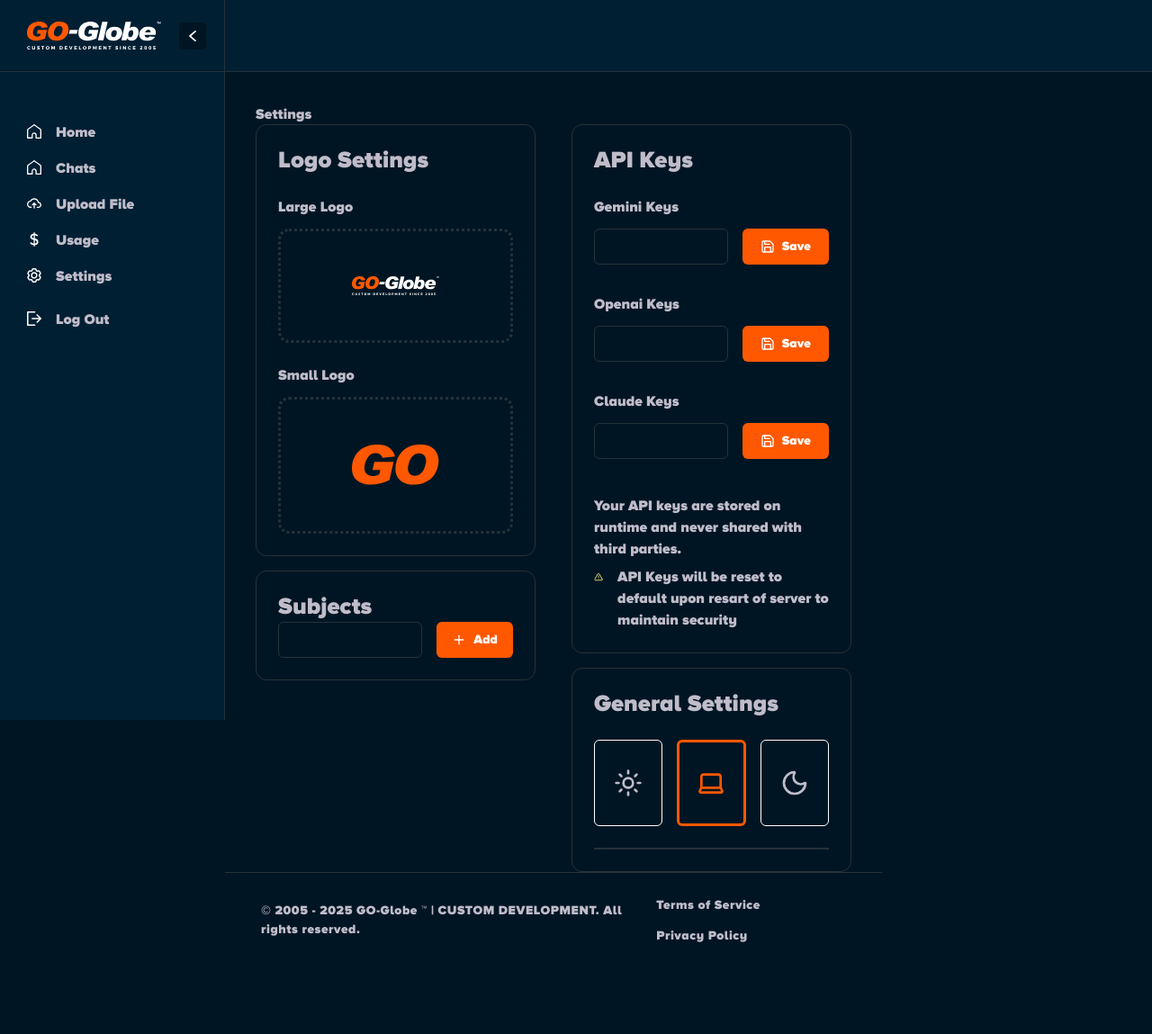
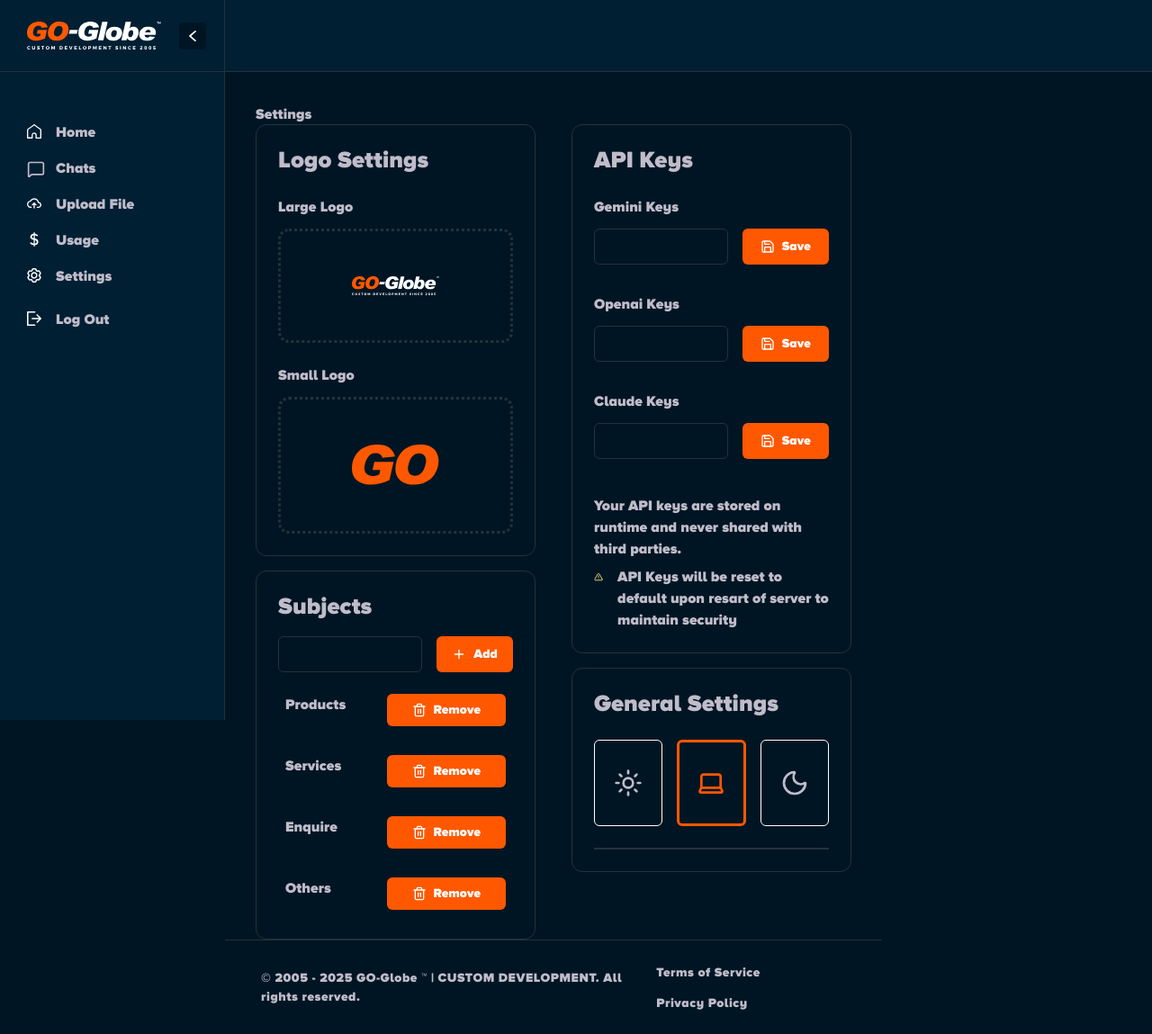
Before and after one commit to humamchoudhary/go-globe-bot, a Flask app: page /admin/settings in a window 1280 px wide. Shown: the whole page at 90% size. Before the commit the page ends 1047 px from the top, so only its background shows below. Run offline with Flask 3, Linux system fonts and the light colour scheme; the visitor is signed in with stand-in values (Sample User, id 1); parts of the project's set-up code (start-up, migrations or seed data) failed here and were passed over; some libraries are stand-ins or nearby versions.

Commit message:
Add predefined subjects

```diff
--- a/app.py
+++ b/app.py
@@ -49,7 +49,7 @@
             'small':
             '/static/img/logo-desktop-mini.svg',
         },
-        'subjects': [],
+        'subjects': set({'Services', 'Products', 'Enquire', 'Others'}),
         'apiKeys': {
             'claude': os.environ.get('CLAUDE_KEY', ''),
             'openAi': os.environ.get('OPENAI_KEY', ''),
@@ -60,7 +60,9 @@
 
     @app.context_processor
     def settings():
-        print(app.config['SETTINGS'])
+        # print(app.config['SETTINGS'])
+        app.config['SETTINGS']['subjects'] = sorted(
+            app.config['SETTINGS']['subjects'], key=len,reverse=True)
         return {'settings': app.config['SETTINGS']}
     app.bot = Bot(Config.BOT_NAME, app=app)
 
--- a/routes/admin.py
+++ b/routes/admin.py
@@ -366,23 +366,20 @@
     return '', 200
 
 
-# @admin_bp.route('/scrape', methods=['POST'])
-# @admin_required
-# def scrape():
-#     urls = str(request.form.get('url')).rsplit()
-#     # time.sleep(2)
-#     for url in urls:
-#         res = scrape_with_session(
-#             url, rotate_user_agents=True, random_delay=True)
-#
-#         lines = str(res['text'])
-#         lines = re.sub(r"\s+", " ", lines).strip()
-#         with open(f"{os.getcwd()}/files/{'-'.join(res['url'].split('/')[2:])}.txt", 'w') as f:
-#             print(f.name)
-#             f.write(lines)
-#
-#     return '', 200
-
+@admin_bp.route('/settings/subject', defaults={'subject': None}, methods=['POST'])
+@admin_bp.route('/settings/subject/<string:subject>', methods=['DELETE'])
+def subjects(subject):
+    if request.method == 'POST':
+        subject = request.form.get('subject')
+        # ADD NEW SUBJECT
+        current_app.config['SETTINGS']['subjects'].add(subject)
+        return '', 200
+    else:
+        try:
+            current_app.config['SETTINGS']['subjects'].remove(subject)
+        except KeyError:
+            pass
+        return '', 200
 
 def scrape_urls(urls):
 
--- a/templates/admin/settings.html
+++ b/templates/admin/settings.html
@@ -48,7 +48,7 @@
         </div>
 
         <div
-          class="flex flex-col justify-center"
+          class="flex flex-col justify-center gap-4"
           style="
             border: 1px solid var(--techwave-border-color);
             border-radius: 12px;
@@ -56,15 +56,32 @@
           "
         >
           <h2 style="font-size: 26px">Subjects</h2>
-          <div class='flex flex-row gap-4' >
+          <form hx-post='/admin/settings/subject' hx-swap='none' hx-on::after-request='location.reload();' class='flex flex-row gap-4' >
           <input
         type="text"
+        name='subject'
            class="flex h-10 w-full rounded-md border border-[var(--techwave-border-color)] bg-background px-3 py-2 text-base ring-none outline-none file:border-0 file:bg-transparent file:text-sm file:font-medium file:text-foreground placeholder:text-muted-foreground disabled:cursor-not-allowed disabled:opacity-50 md:text-sm duration-200 transition-all focus:border-[var(--techwave-main-color)] "
            />
           <button
 class="inline-flex items-center justify-center gap-2 whitespace-nowrap rounded-md text-sm font-medium ring-offset-background transition-colors focus-visible:outline-none focus-visible:ring-2 focus-visible:ring-ring focus-visible:ring-offset-2 disabled:pointer-events-none disabled:opacity-50 [&_svg]:pointer-events-none [&_svg]:size-4 [&_svg]:shrink-0 bg-[var(--techwave-main-color)] text-white duration-200 transition-all hover:cursor-pointer hover:text-[var(--techwave-site-bg-color)] hover:bg-white min-w-[50px] px-7"
            ><i data-lucide='plus' class="size-10" ></i> Add</button>
-          </div>
+          </form>
+        <div class='flex flex-col justify-center gap-4'>
+              {% for subj in settings.subjects %}
+            <div class='flex flex-row justify-between p-2'>
+                {{subj}}
+                  <button
+                    hx-delete="/admin/settings/subject/{{subj}}"
+                    hx-trigger="click"
+                    hx-swap="none"
+                    hx-on::after-request="window.location.reload()"
+                    class="inline-flex items-center justify-center py-2 gap-2 whitespace-nowrap rounded-md text-sm font-medium ring-offset-background transition-colors focus-visible:outline-none focus-visible:ring-2 focus-visible:ring-ring focus-visible:ring-offset-2 disabled:pointer-events-none disabled:opacity-50 [&_svg]:pointer-events-none [&_svg]:size-4 [&_svg]:shrink-0 bg-[var(--techwave-main-color)] text-white duration-200 transition-all hover:cursor-pointer hover:text-[var(--techwave-site-bg-color)] hover:bg-white min-w-[50px] px-7"
+                  >
+                    <i data-lucide="trash" class="size-10"></i> Remove
+                  </button>
+            </div>
+              {% endfor %}
+        </div>
         </div>
       </div>
 
--- a/templates/admin/template.html
+++ b/templates/admin/template.html
@@ -184,8 +184,11 @@
 
                             <li>
                                 <a href="/admin/chats" class="menu__item duration-200 transition-all " data-position="right">
-                                    <span class="icon"><img src={{ url_for('static', filename='svg/home.svg' ) }} alt=""
-                                            class="fn__svg"></span>
+                                    <span class="icon">
+                                        <!-- <img src={{ url_for('static', filename='svg/home.svg' ) }} alt="" -->
+                                        <!--     class="fn__svg"> -->
+                                        <i data-lucide='message-square' class="size-5  color-white"></i>
+                                    </span>
                                     <span class="text">Chats</span>
                                 </a>
 
```
Also changed, not shown: models/test.py (deleted, +0 -17 lines), routes/min.py (+1 -18 lines), templates/user/index.html (+7 -3 lines), templates/user/min-login.html (+5 -2 lines), services/config_service.py (deleted).
